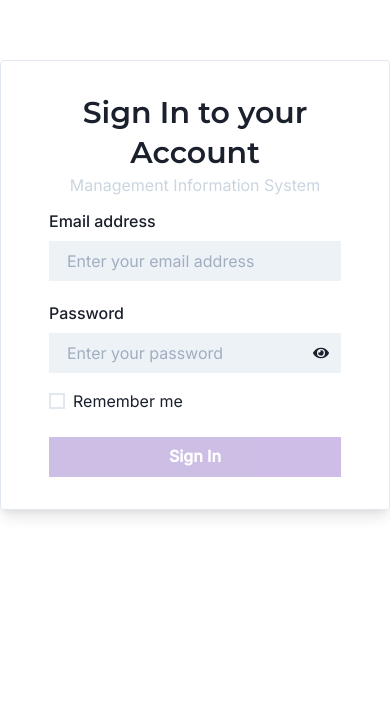
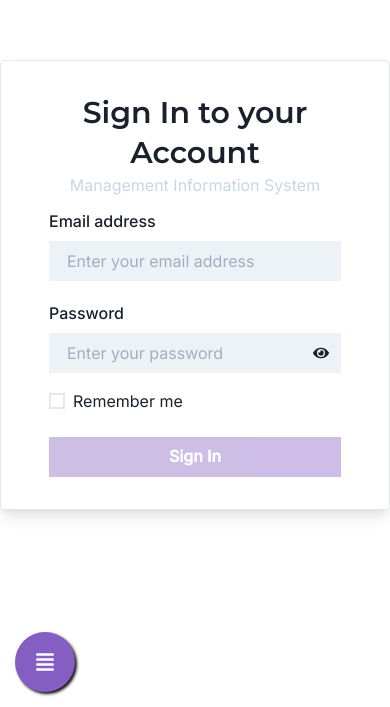
Before and after one commit to decrefy-developer/Help-Desk-React-App, a React (Create React App) app: page /login in a window 390 px wide. Shown: the part 137-844 px from the top of the page. Built offline with nearby package versions, Linux system fonts and the light colour scheme.

Commit message:
create floating button component, add state in the styleContext

```diff
--- a/package.json
+++ b/package.json
@@ -19,6 +19,7 @@
     "@types/react": "^17.0.27",
     "@types/react-dom": "^17.0.9",
     "axios": "^0.22.0",
+    "csstype": "^3.0.10",
     "framer-motion": "^4.1.17",
     "js-cookie": "^3.0.1",
     "json-server": "^0.17.0",
--- a/src/App.tsx
+++ b/src/App.tsx
@@ -1,5 +1,10 @@
 import { useRoutes, useNavigate } from "react-router-dom";
-import { useColorModeValue } from "@chakra-ui/react";
+import {
+  ScaleFade,
+  SlideFade,
+  useColorModeValue,
+  useMediaQuery,
+} from "@chakra-ui/react";
 
 import StyleContext from "./context/StyleContext";
 import Router from "./routes";
@@ -8,31 +13,51 @@ import Toast from "./components/Toast";
 import { useDispatch } from "react-redux";
 import { appDispatch } from "./app/store";
 import "react-toastify/dist/ReactToastify.css";
-import { useEffect } from "react";
+import { useCallback, useEffect, useState } from "react";
 import { DecodeToken } from "./services/decode-token";
 import { setUser } from "./features/user-slice";
 import Cookies from "js-cookie";
+import FloatingButton from "./components/FloatingButton";
 
 function App() {
-  console.log("RENDER: App");
   const color = useColorModeValue("gray.300", "gray.700");
   const routing = useRoutes(Router({ accessToken: Cookies.get("token") }));
   const dispatch = useDispatch<appDispatch>();
   const navigate = useNavigate();
+  const [isMobile] = useMediaQuery("(max-width: 767px)");
+  const [showSideBar, setShowSideBar] = useState<boolean>(false); // used if the sidebar is show or not
+
+  const showNavitationHandler = useCallback(() => {
+    setShowSideBar(!showSideBar);
+  }, [showSideBar]);
 
   useEffect(() => {
+    const checkTheLayout = () => {
+      isMobile ? setShowSideBar(false) : setShowSideBar(true);
+    };
+
+    checkTheLayout();
+
     const decoded: any = DecodeToken();
     if (decoded) {
       dispatch(setUser(decoded));
     } else {
       navigate("/login");
     }
-  }, [dispatch, navigate]);
+  }, [dispatch, navigate, isMobile]);
 
   return (
-    <StyleContext.Provider value={{ borderLine: color, bgColor: color }}>
+    <StyleContext.Provider
+      value={{ borderLine: color, bgColor: color, isSideBarShow: showSideBar }}
+    >
       {routing}
       <Toast />
+
+      {isMobile && (
+        <SlideFade in={isMobile} offsetY="20px">
+          <FloatingButton showNavitation={showNavitationHandler} />
+        </SlideFade>
+      )}
     </StyleContext.Provider>
   );
 }
--- /dev/null
+++ b/src/components/FloatingButton.tsx
@@ -0,0 +1,28 @@
+import React from "react";
+import CSS from "csstype";
+import { Icon } from "@chakra-ui/icons";
+import { FaAlignJustify } from "react-icons/fa";
+
+const styles: CSS.Properties = {
+  position: "fixed",
+  width: "60px",
+  height: "60px",
+  bottom: "15px",
+  left: "15px",
+  backgroundColor: "#845ec2",
+  color: "#fff",
+  borderRadius: "50px",
+  textAlign: "center",
+  boxShadow: "2px 2px 3px rgb(15, 15, 15)",
+  cursor: "pointer",
+};
+
+const FloatingButton = ({ showNavitation }: { showNavitation: () => void }) => {
+  return (
+    <div style={styles} onClick={showNavitation}>
+      <Icon as={FaAlignJustify} w={5} h={5} mt="20px" />
+    </div>
+  );
+};
+
+export default FloatingButton;
--- a/src/components/SideBar.tsx
+++ b/src/components/SideBar.tsx
@@ -6,10 +6,11 @@ import {
   Icon,
   Avatar,
   useMediaQuery,
+  Slide,
+  SlideFade,
 } from "@chakra-ui/react";
 import {
   FaHome,
-  FaCog,
   FaSun,
   FaMoon,
   FaBell,
@@ -32,7 +33,8 @@ const SideBar: React.FC = () => {
   );
   const { borderLine } = useContext(StyleContext);
   const { toggleColorMode, colorMode } = useColorMode();
-  const [isMobile] = useMediaQuery("(min-width: 767px)");
+
+  const { isSideBarShow } = useContext(StyleContext);
 
   let themeIcon =
     colorMode === "light" ? <FaMoon color="#a0aec0" /> : <FaSun />;
@@ -40,11 +42,12 @@ const SideBar: React.FC = () => {
     <Flex
       direction="column"
       justifyContent="space-between"
-      display={isMobile ? undefined : "none"}
+      display={isSideBarShow ? "flex" : "none"}
       borderRight="1px"
       borderRightColor={borderLine}
       p={4}
     >
+      <SlideFade in={isSideBarShow} offsetY="50px">
         <VStack spacing={5}>
           <NavLink to="/home">
             <SideBarItem
@@ -122,6 +125,7 @@ const SideBar: React.FC = () => {
           />
           <Avatar size="sm" name={email} />
         </VStack>
+      </SlideFade>
     </Flex>
   );
 };
--- a/src/components/SubHeading.tsx
+++ b/src/components/SubHeading.tsx
@@ -16,10 +16,12 @@ const SubHeadingComponent = ({
   setSearch,
   onOpen,
   padding,
+  title,
 }: {
   setSearch: React.Dispatch<React.SetStateAction<string>>;
   onOpen: () => void;
   padding: number;
+  title: string;
 }) => {
   const { borderLine } = useContext(StyleContext);
   const [text, setText] = useState<string>("");
@@ -38,7 +40,7 @@ const SubHeadingComponent = ({
     >
       <HStack justify="space-between">
         <Stack>
-          <Text fontSize="x-large">Team List</Text>
+          <Text fontSize="x-large">{title}</Text>
         </Stack>
         <Stack direction="row" spacing={2}>
           <Button size="sm" variant="outline">
--- a/src/context/StyleContext.ts
+++ b/src/context/StyleContext.ts
@@ -1,8 +1,15 @@
 import React from "react";
 
-const StyleContext = React.createContext({
+interface Icontext {
+  borderLine: string;
+  bgColor: string;
+  isSideBarShow: boolean;
+}
+
+const StyleContext = React.createContext<Icontext>({
   borderLine: "gray.300",
   bgColor: "gray.300",
+  isSideBarShow: false,
 });
 
 export default StyleContext;
--- a/src/pages/AccountPage.tsx
+++ b/src/pages/AccountPage.tsx
@@ -705,6 +705,7 @@ const AccountPage = () => {
       <Flex w="full" flexDirection="column">
         <HeadingComponent title="Manage Members" />
         <SubHeadingComponent
+          title="Members List"
           setSearch={setSearch}
           onOpen={openDrawer}
           padding={screenPadding}
--- a/src/pages/TeamPage.tsx
+++ b/src/pages/TeamPage.tsx
@@ -157,6 +157,14 @@ const TableComponent = ({
   ChangeStatusHandler: (_id: string, isActive: boolean) => void;
 }) => {
   const rowBgColor = useColorModeValue("gray.400", "gray.700");
+
+  const styleAsTd = {
+    fontSize: "sm",
+    fontWeight: "normal",
+    display: "flex",
+    alignItems: "baseline",
+  };
+
   return (
     <Flex mx={padding}>
       <Stack
@@ -210,28 +218,57 @@ const TableComponent = ({
                 justifyContent="center"
                 bgColor={rowId === team._id ? "gray.700" : "none"}
               >
-                <Text fontSize="sm" fontWeight="normal">
+                <Box {...styleAsTd}>
+                  <Text
+                    color="accent"
+                    display={{ base: "inline", md: "none" }}
+                    mr={2}
+                  >
+                    Name:
+                  </Text>
                   {team.name}
-                </Text>
+                </Box>
 
-                <Text fontSize="sm" fontWeight="normal">
+                <Box {...styleAsTd}>
+                  <Text
+                    color="accent"
+                    display={{ base: "inline", md: "none" }}
+                    mr={2}
+                  >
+                    Status:
+                  </Text>
+
                   {team.isActive ? (
                     <Badge colorScheme="green">Active</Badge>
                   ) : (
                     <Badge colorScheme="red">Deactivated</Badge>
                   )}
-                </Text>
+                </Box>
 
-                <Text fontSize="sm" fontWeight="normal">
+                <Box {...styleAsTd}>
+                  <Text
+                    color="accent"
+                    display={{ base: "inline", md: "none" }}
+                    mr={2}
+                  >
+                    No of channels:
+                  </Text>
                   {team.numberOfChannels}
-                </Text>
+                </Box>
 
-                <Text fontSize="sm" fontWeight="normal">
+                <Box {...styleAsTd}>
+                  <Text
+                    color="accent"
+                    display={{ base: "inline", md: "none" }}
+                    mr={2}
+                  >
+                    Last Modified:
+                  </Text>
                   {moment(team.updatedAt).format("MMM DD, YYYY")}
-                </Text>
+                </Box>
 
                 <Menu isLazy>
-                  <MenuButton>
+                  <MenuButton color="primary">
                     <Icon as={FaEllipsisH} />
                   </MenuButton>
                   <MenuList>
@@ -410,6 +447,7 @@ const TeamPage = () => {
         <HeadingComponent title="Manage Teams" />
 
         <SubHeadingComponent
+          title="Teams List"
           onOpen={openDrawer}
           padding={screenPadding}
           setSearch={setSearch}
```
Also changed, not shown: 1 other file (tests, documents, lock files or other folders). Lines whose indentation alone changed are shown as unchanged.
